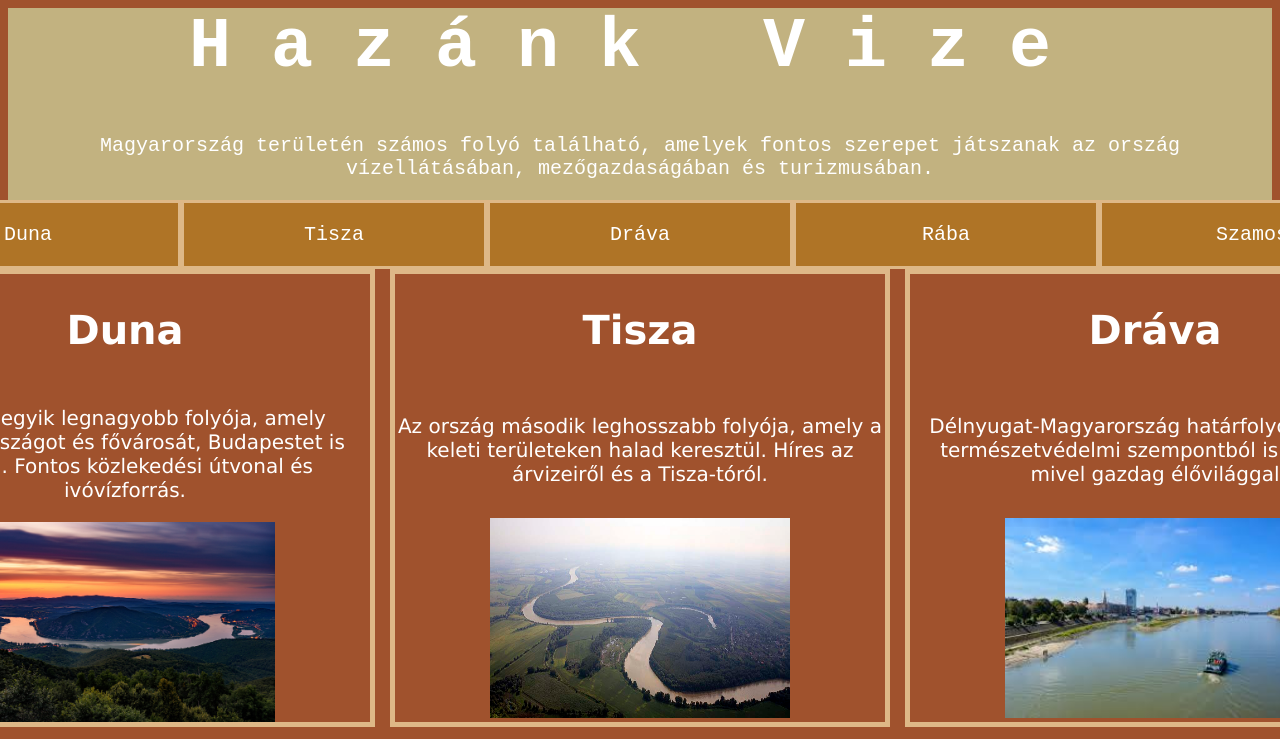
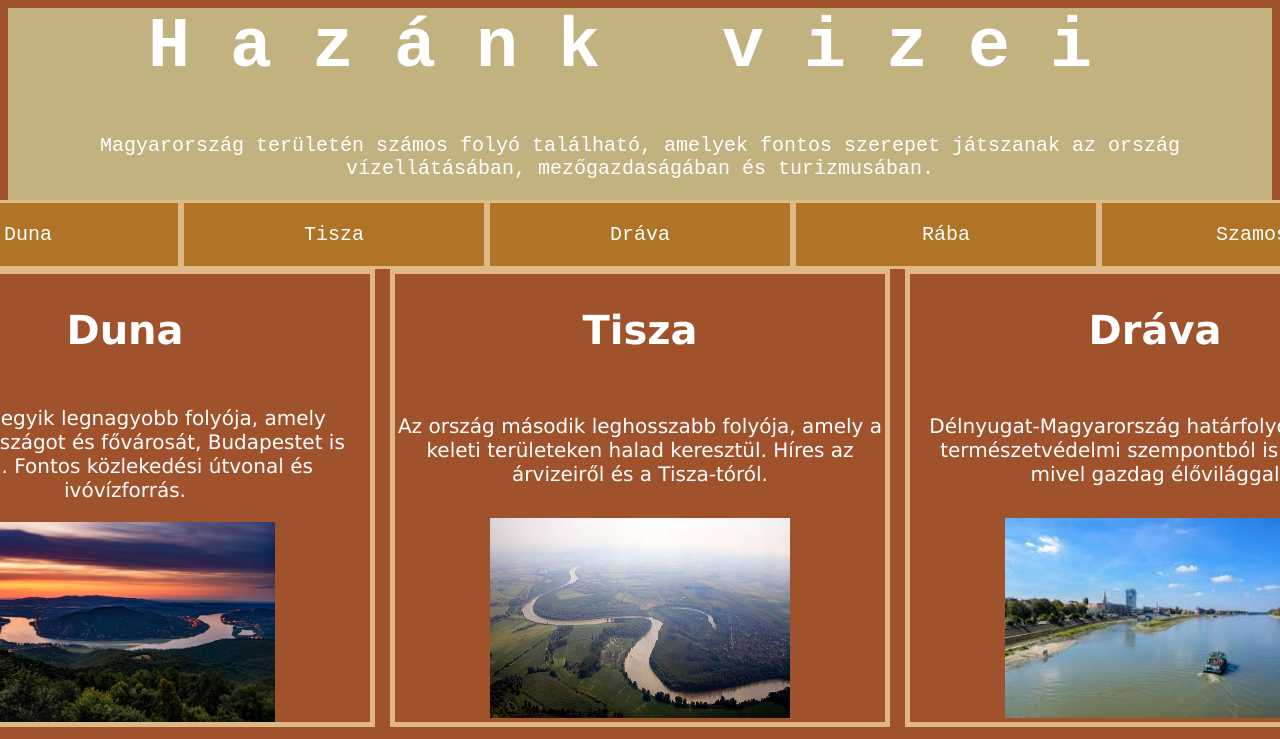
Before and after one commit to Levi3900/szorgalmi_kl, a plain HTML site: page index.html in a window 1280 px wide. Shown: the top 739 px of the page. Drawn offline with Linux system fonts and the light colour scheme.

Commit message:
javítás

```diff
--- a/index.html
+++ b/index.html
@@ -11,7 +11,7 @@
 </head>
     <body>
         <header>
-            <h1>Hazánk Vize</h1>
+            <h1>Hazánk vizei</h1>
                 <p>Magyarország területén számos folyó található, amelyek fontos szerepet játszanak az ország vízellátásában, mezőgazdaságában és turizmusában.</p>
                 <nav id="linkek">
                     <div class="linkstilus"><a href="#Duna"><p>Duna</p></a></div>
```
